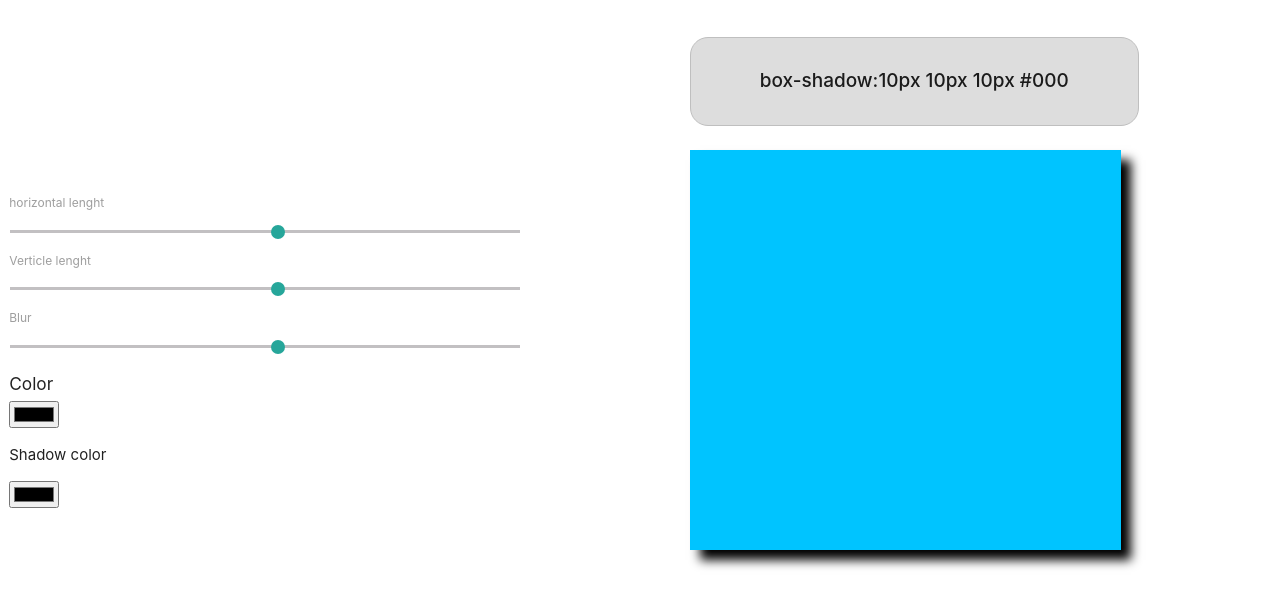
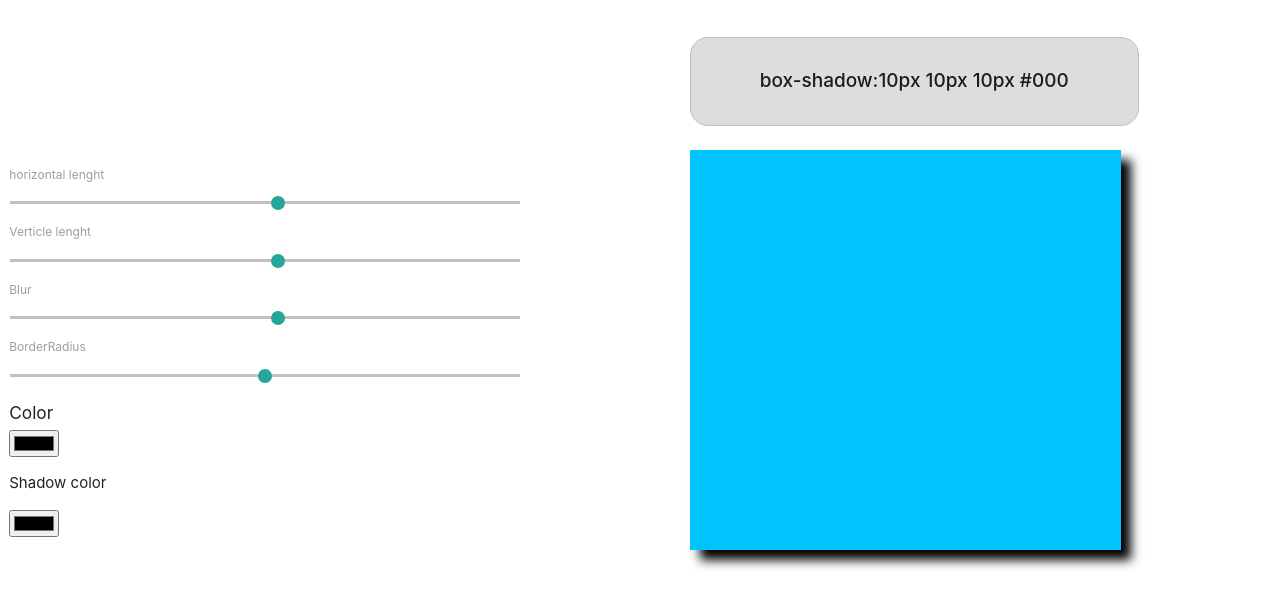
Before and after one commit to erfan-goodarzi/Box-shadow-tool, a React (Create React App) app: page / in a window 1280 px wide. Shown: the top 606 px of the page. Built offline with nearby package versions, Linux system fonts and the light colour scheme.

Commit message:
Add border radiusr to the main style box

```diff
--- a/public/index.html
+++ b/public/index.html
@@ -9,40 +9,13 @@
       content="Web site created using create-react-app"
     />
     <link rel="stylesheet" href="https://cdnjs.cloudflare.com/ajax/libs/materialize/1.0.0/css/materialize.min.css">
+    <link rel="manifest" href="%PUBLIC_URL%/manifest.json" />
 
-    <!--
-      manifest.json provides metadata used when your web app is installed on a
-      user's mobile device or desktop. See https://developers.google.com/web/fundamentals/web-app-manifest/
-    -->
-    <link rel="manifest" href="%PUBLIC_URL%/manifest.json" />
-    <!--
-      Notice the use of %PUBLIC_URL% in the tags above.
-      It will be replaced with the URL of the `public` folder during the build.
-      Only files inside the `public` folder can be referenced from the HTML.
-
-      Unlike "/favicon.ico" or "favicon.ico", "%PUBLIC_URL%/favicon.ico" will
-      work correctly both with client-side routing and a non-root public URL.
-      Learn how to configure a non-root public URL by running `npm run build`.
-    -->
     <title>React App</title>
   </head>
   <body>
     <noscript>You need to enable JavaScript to run this app.</noscript>
     <div id="root"></div>
-    <!--
-      This HTML file is a template.
-      If you open it directly in the browser, you will see an empty page.
-
-      You can add webfonts, meta tags, or analytics to this file.
-      The build step will place the bundled scripts into the <body> tag.
-
-      To begin the development, run `npm start` or `yarn start`.
-      To create a production bundle, use `npm run build` or `yarn build`.
-    -->
-      <!-- Compiled and minified CSS -->
-
-    <!-- Compiled and minified JavaScript -->
     <script src="https://cdnjs.cloudflare.com/ajax/libs/materialize/1.0.0/js/materialize.min.js"></script>
-
   </body>
 </html>
--- a/src/App.js
+++ b/src/App.js
@@ -7,6 +7,7 @@ function App() {
   const [blur, setblur] = useState(10)
   const [color, setcolor] = useState('rgb(0 196 255)')
   const [ShadowColor, setShadowColor] = useState('#000')
+  const [BorderRadius, setBorderRadius] = useState(0)
 
 
   return (
@@ -19,6 +20,8 @@ function App() {
           <input type="range" min="-200" onChange={e => setver(e.target.value)} value={ver} max="200" />
           <label>Blur</label>
           <input type="range" min="-200" onChange={e => setblur(e.target.value)} value={blur} max="200" />
+          <label>BorderRadius</label>
+          <input type="range" min="-200" onChange={e => setBorderRadius(e.target.value)} value={BorderRadius} max="200" />
           <h6>Color </h6>
           <input type="color" value={color} onChange={e => setcolor(e.target.value)} />
           <p>Shadow color</p>
@@ -26,7 +29,7 @@ function App() {
         </p>
       </div>
       <div className="output">
-        <div className="box" style={{ boxShadow: `${hor}px ${ver}px ${blur}px ${ShadowColor}`, background: `${color}` }}>  <p id="result">box-shadow:{hor}px {ver}px {blur}px {ShadowColor}</p></div>
+        <div className="box" style={{ boxShadow: `${hor}px ${ver}px ${blur}px ${ShadowColor}`, background: `${color}` , borderRadius:`${BorderRadius}px` }}>  <p id="result">box-shadow:{hor}px {ver}px {blur}px {ShadowColor}</p></div>
 
       </div>
     </div>
```
